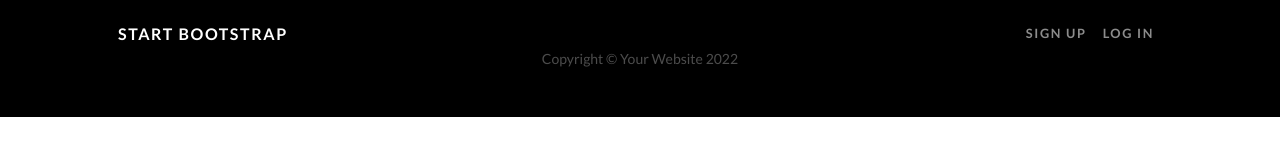
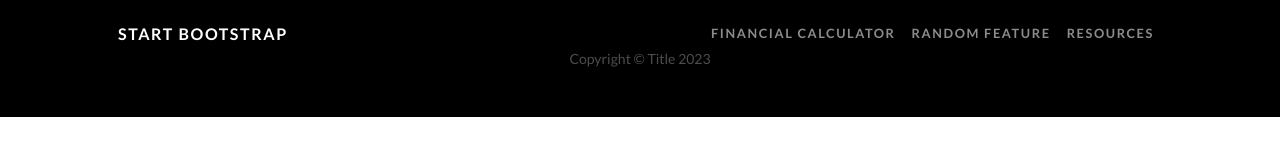
Before and after one commit to DeniseM1717/athenahacks_spring_2023, a website: page dist/extraFeature.html in a window 1280 px wide. Drawn offline with nearby package versions, Linux system fonts and the light colour scheme.

Commit message:
updated footers

```diff
--- a/dist/extraFeature.html
+++ b/dist/extraFeature.html
@@ -24,8 +24,10 @@
                 <button class="navbar-toggler" type="button" data-bs-toggle="collapse" data-bs-target="#navbarResponsive" aria-controls="navbarResponsive" aria-expanded="false" aria-label="Toggle navigation"><span class="navbar-toggler-icon"></span></button>
                 <div class="collapse navbar-collapse" id="navbarResponsive">
                     <ul class="navbar-nav ms-auto">
-                        <li class="nav-item"><a class="nav-link" href="#!">Sign Up</a></li>
-                        <li class="nav-item"><a class="nav-link" href="#!">Log In</a></li>
+                        <li class="nav-item"><a class="nav-link" href="calculator.html">Financial Calculator</a></li>
+                        <li class="nav-item"><a class="nav-link" href="extraFeature.html">Random Feature</a></li>
+                        <li class="nav-item"><a class="nav-link" href="resources.html">Resources</a></li>
+                        <!-- <li class="nav-item"><a class="nav-link" href="#!">Contact</a></li> -->
                     </ul>
                 </div>
             </div>
@@ -35,7 +37,7 @@
 
         <!-- Footer-->
         <footer class="py-5 bg-black">
-            <div class="container px-5"><p class="m-0 text-center text-white small">Copyright &copy; Your Website 2022</p></div>
+            <div class="container px-5"><p class="m-0 text-center text-white small">Copyright &copy; Title 2023</p></div>
         </footer>
         <!-- Bootstrap core JS-->
         <script src="https://cdn.jsdelivr.net/npm/bootstrap@5.1.3/dist/js/bootstrap.bundle.min.js"></script>
```
Also changed, not shown: dist/calculator.html (+2 -2 lines).
